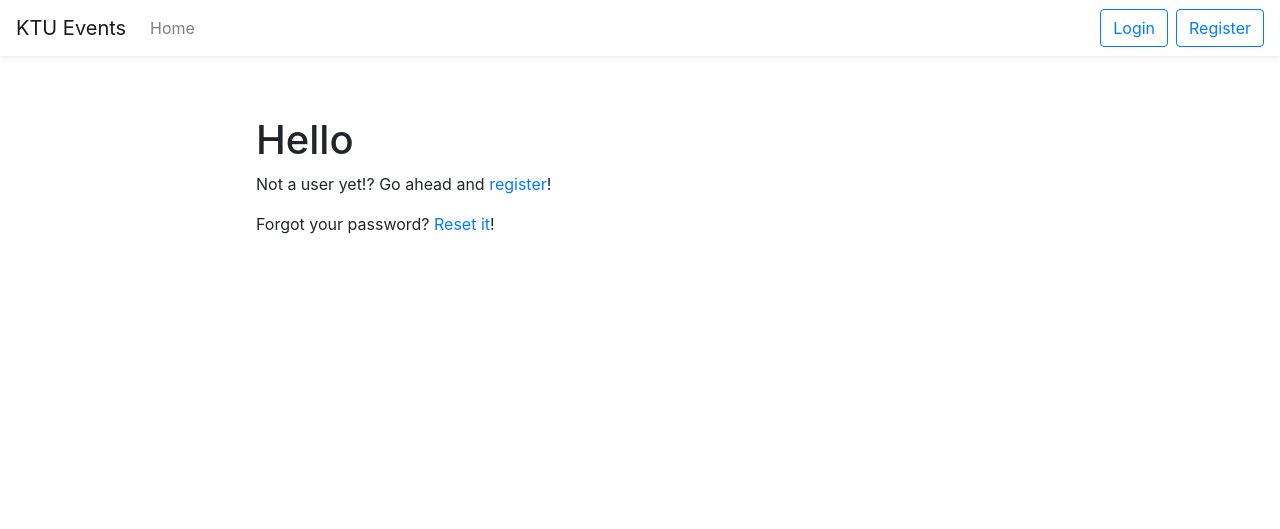
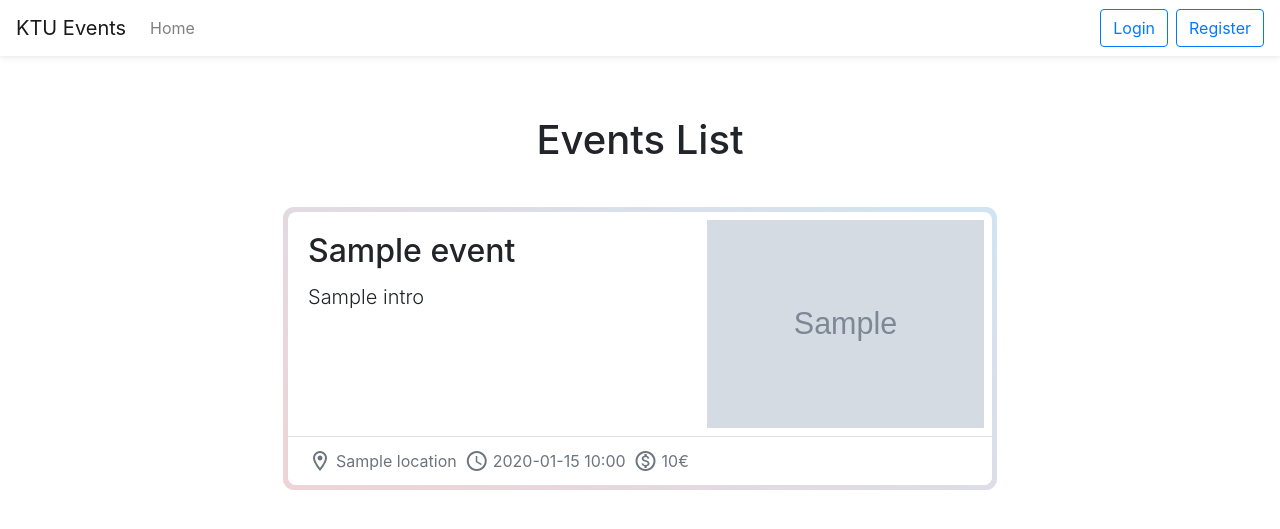
Before and after one commit to MatZil/DataDog-Projektas, a Symfony app: template templates/index.html.twig in a window 1280 px wide. Shown: the top 529 px of the page. Run offline with Twig, Linux system fonts and the light colour scheme; the template is opened without the code that fills it: most values are stand-ins (such as "Sample title", 1, 10 or a date in 2020); grey boxes marked "Sample" are stand-in pictures; some libraries are stand-ins or nearby versions.

Commit message:
Add events list

```diff
--- a/public/css/main.css
+++ b/public/css/main.css
@@ -22,3 +22,37 @@
 .mr--1 {
     margin-right: -.25rem !important;
 }
+
+.card-event {
+    max-width: 44rem;
+    border: none !important;
+    border-radius: .5rem !important;
+    transition: box-shadow .15s ease-in-out;
+}
+
+.card-event:hover {
+    box-shadow: 0 0 8px 5px rgba(0, 0, 0, .06);
+}
+
+.card-event:before {
+    content: '';
+    position: absolute;
+    top: 0;
+    right: 0;
+    bottom: 0;
+    left: 0;
+    margin: -5px;
+    transition: margin .15s ease-in-out;
+    background: linear-gradient(30deg, rgba(171, 38, 46, 0.2) 0%, rgba(22, 122, 195, 0.2) 100%);
+    /* border-radius: .55rem; */
+    border-radius: .6875rem;
+    z-index: -1;
+}
+
+.card-event:hover:before {
+    margin: -6px;
+}
+
+.card-event>.card-footer:last-child {
+    border-radius: 0 0 .5rem .5rem !important;
+}
--- a/templates/index.html.twig
+++ b/templates/index.html.twig
@@ -3,19 +3,38 @@
 {% block title %}KTU Events{% endblock %}
 
 {% block body %}
-    <h1>Hello {{ app.user ? app.user.firstName : '' }}</h1>
+    <h1 class="text-center">Events List</h1>
 
-    <div>
-        {% if not app.user %}
-            <p>
-                Not a user yet!? Go ahead and
-                <a href="{{ path('app_register') }}">register</a>!
-            </p>
-        {% endif %}
-        {% if not app.user %}
-            <p>
-                Forgot your password? <a href="{{ path ('app_reset') }}">Reset it</a>!
-            </p>
-        {% endif %}
-    </div>
+    {% for event in events %}
+        <div class="card card-event my-5 mx-auto">
+{#            <a href="#" class="stretched-link"></a>#}
+            <div class="row no-gutters">
+                <div class="{% if event.photo %}col-7{% endif %}">
+                    <div class="card-body">
+                        <h2 class="card-title">{{ event.title }}</h2>
+                        <p class="card-text lead">{{ event.intro }}</p>
+                    </div>
+                </div>
+                {% if event.photo %}
+                    <div class="col-5">
+                        <img src="{{ asset('uploads/photos/') ~ event.photo }}" class="card-img p-2">
+                    </div>
+                {% endif %}
+            </div>
+            <div class="card-footer bg-white text-muted d-flex flex-wrap">
+                <div class="d-inline-flex">
+                    <i class="material-icons-outlined mr-1">location_on</i>
+                    <span class="mr-2">{{ event.location }}</span>
+                </div>
+                <div class="d-inline-flex">
+                    <i class="material-icons-outlined mr-1">access_time</i>
+                    <span class="mr-2">{{ event.date | date("Y-m-d H:i") }}</span>
+                </div>
+                <div class="d-inline-flex">
+                    <i class="material-icons-outlined mr-1">monetization_on</i>
+                    <span>{% if event.price == 0 %}FREE{% else %}{{ event.price }}&euro;{% endif %}</span>
+                </div>
+            </div>
+        </div>
+    {% endfor %}
 {% endblock %}
```
Also changed, not shown: src/Controller/WelcomeController.php (+6 -2 lines).
